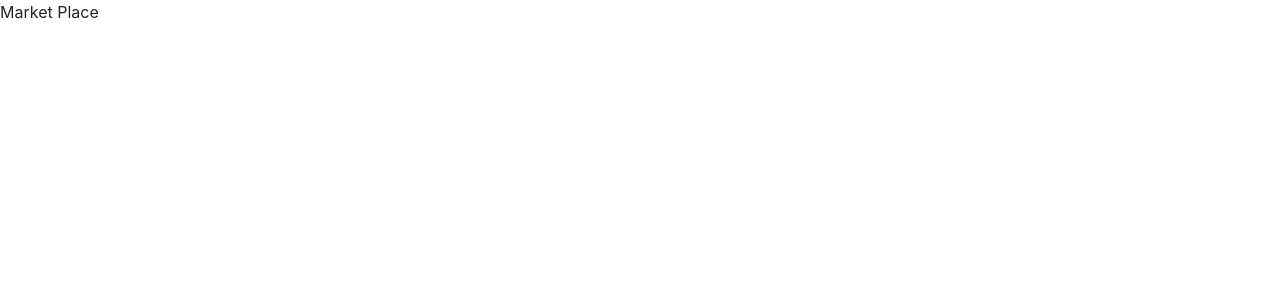
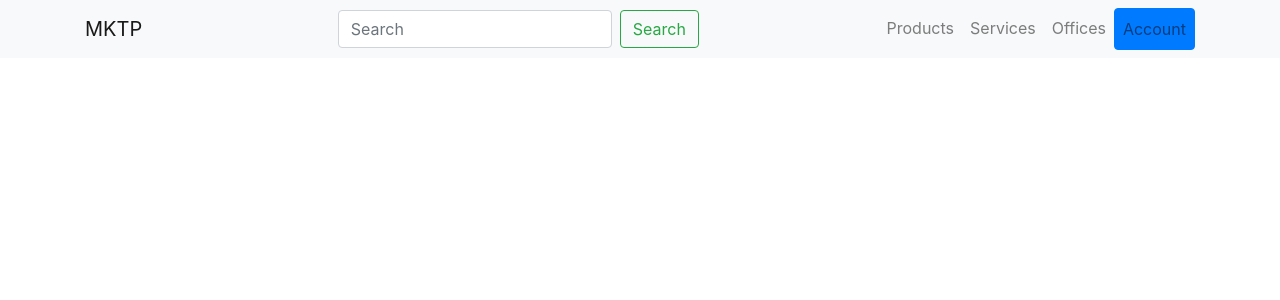
Before and after one commit to EBEREGIT/mkt-place, a React (Create React App) app: page / in a window 1280 px wide. Shown: the top 300 px of the page. Built offline with nearby package versions, Linux system fonts and the light colour scheme; a web font is replaced by a local one.

Commit message:
added navComponent and landing page

```diff
--- a/src/App.js
+++ b/src/App.js
@@ -1,10 +1,11 @@
 import React from 'react';
 import './App.scss';
+import LandingPage from './pages/LandingPage';
 
 function App() {
   return (
     <div>
-      Market Place
+      <LandingPage />
     </div>
   );
 }
--- /dev/null
+++ b/src/components/NavComponent.js
@@ -0,0 +1,37 @@
+import React from "react";
+import {
+  Container,
+  Navbar,
+  Nav,
+  Form,
+  FormControl,
+  Button,
+} from "react-bootstrap";
+
+export default function NavComponent() {
+  return (
+    <Navbar bg="light" expand="lg">
+      <Container>
+        {/* logo */}
+        <Navbar.Brand href="#home">MKTP</Navbar.Brand>
+        <Navbar.Toggle aria-controls="basic-navbar-nav" />
+        <Navbar.Collapse id="basic-navbar-nav">
+          {/* Search Form */}
+          <Form inline className="ml-auto">
+            <FormControl type="text" placeholder="Search" className="mr-sm-2" />
+            <Button variant="outline-success">Search</Button>
+          </Form>
+          {/* menu */}
+          <Nav className="ml-auto">
+            <Nav.Link href="#">Products</Nav.Link>
+            <Nav.Link href="#">Services</Nav.Link>
+            <Nav.Link href="#">Offices</Nav.Link>
+            <Nav.Link href="#" className="btn btn-primary">
+              Account
+            </Nav.Link>
+          </Nav>
+        </Navbar.Collapse>
+      </Container>
+    </Navbar>
+  );
+}
--- /dev/null
+++ b/src/pages/LandingPage.js
@@ -0,0 +1,10 @@
+import React from 'react'
+import NavComponent from '../components/NavComponent'
+
+export default function LandingPage() {
+    return (
+        <div>
+            <NavComponent />
+        </div>
+    )
+}
```
Also changed, not shown: src/pages/Account.js (added), src/pages/Offices.js (added), src/pages/Products.js (added), src/pages/Services.js (added).
